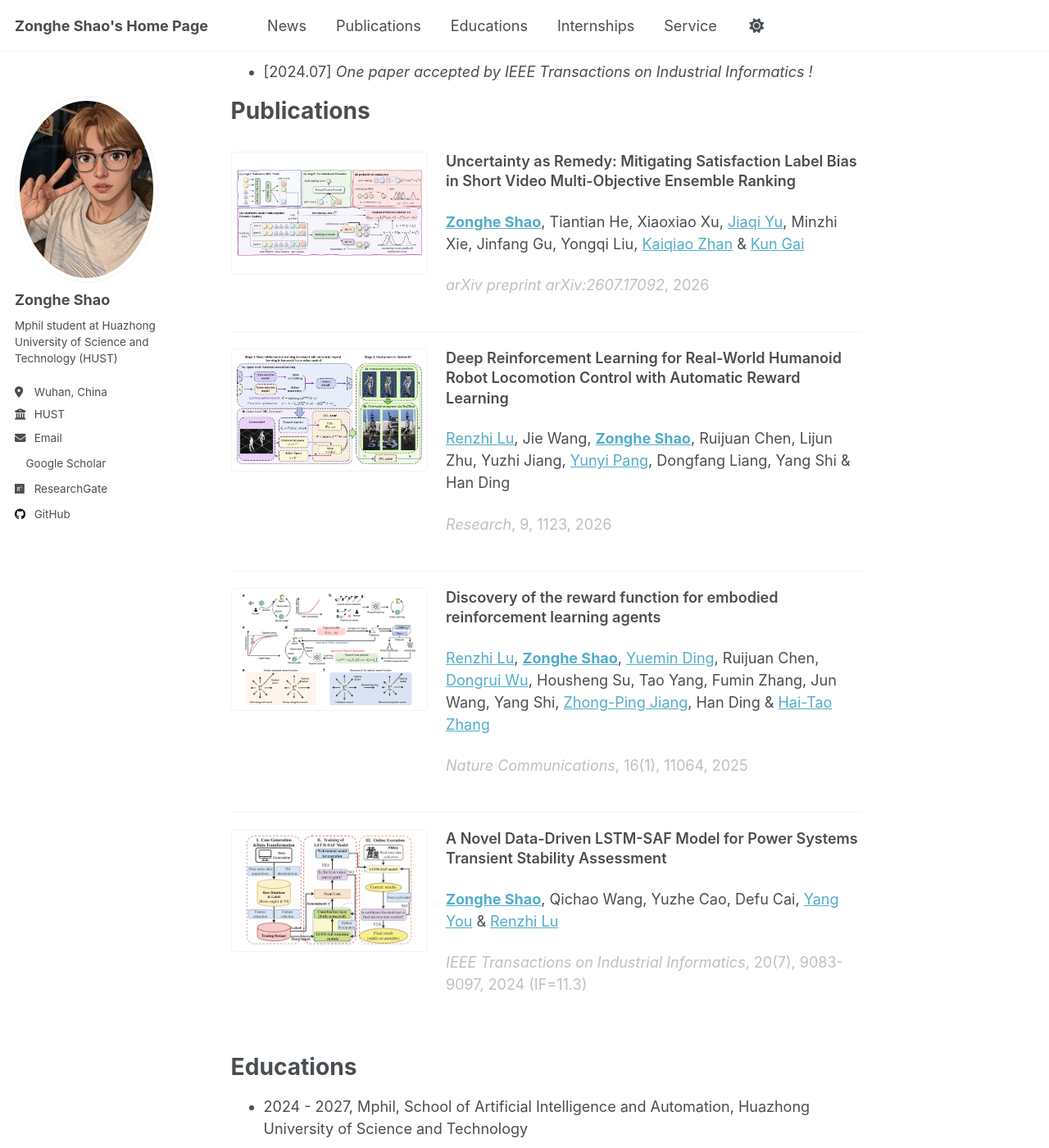
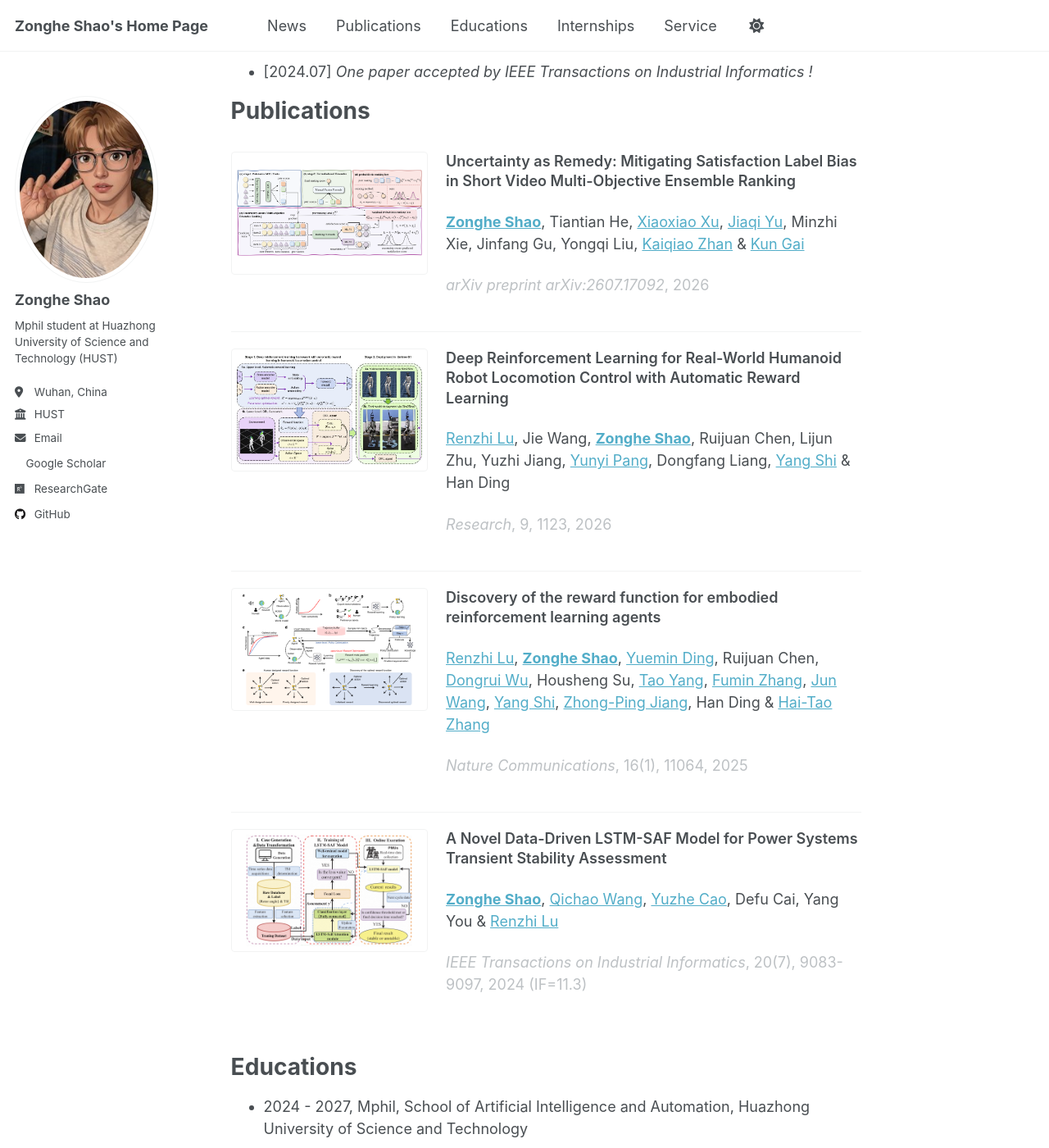
Before and after one commit to zhshao17/zhshao17.github.io, a Jekyll site: the page built from _pages/about.md, in a window 1280 px wide and 1400 px high, scrolled down 809 px. Shown: the whole window at 82% size. Built offline with Jekyll 4.4.1, drawn with Linux system fonts in a browser that asks for light colours; a script that is not in the unit is left out; part of the change alters nothing that is shown.

```diff
--- a/_data/publications.yml
+++ b/_data/publications.yml
@@ -2,12 +2,12 @@
 # Rendered by _includes/pub-list.html on both the homepage and /publications/.
 # Order here is the display order (newest first).
 # `image` is the methodology overview figure; leave empty to render text-only.
-# Author names link to verified Google Scholar profiles; unlinked names had no
-# confidently matchable profile (common names), so they are left plain.
+# Author names link to Google Scholar profiles; IDs supplied or confirmed by
+# the site owner take precedence. Names without a link have no known profile.
 
 - year: 2026
   title: "Uncertainty as Remedy: Mitigating Satisfaction Label Bias in Short Video Multi-Objective Ensemble Ranking"
-  authors: '<a href="https://scholar.google.com/citations?user=nwrx-_EAAAAJ"><strong>Zonghe Shao</strong></a>, Tiantian He, Xiaoxiao Xu, <a href="https://scholar.google.com/citations?user=uhio6wMAAAAJ">Jiaqi Yu</a>, Minzhi Xie, Jinfang Gu, Yongqi Liu, <a href="https://scholar.google.com/citations?user=7phrAWgAAAAJ">Kaiqiao Zhan</a> &amp; <a href="https://scholar.google.com/citations?user=PXO4ygEAAAAJ">Kun Gai</a>'
+  authors: '<a href="https://scholar.google.com/citations?user=nwrx-_EAAAAJ"><strong>Zonghe Shao</strong></a>, Tiantian He, <a href="https://scholar.google.com/citations?user=1I2OrQEAAAAJ">Xiaoxiao Xu</a>, <a href="https://scholar.google.com/citations?user=uhio6wMAAAAJ">Jiaqi Yu</a>, Minzhi Xie, Jinfang Gu, Yongqi Liu, <a href="https://scholar.google.com/citations?user=7phrAWgAAAAJ">Kaiqiao Zhan</a> &amp; <a href="https://scholar.google.com/citations?user=PXO4ygEAAAAJ">Kun Gai</a>'
   venue: "arXiv preprint arXiv:2607.17092"
   detail: ""
   note: ""
@@ -16,7 +16,7 @@
 
 - year: 2026
   title: "Deep Reinforcement Learning for Real-World Humanoid Robot Locomotion Control with Automatic Reward Learning"
-  authors: '<a href="https://scholar.google.com/citations?user=V5MSRhYAAAAJ">Renzhi Lu</a>, Jie Wang, <a href="https://scholar.google.com/citations?user=nwrx-_EAAAAJ"><strong>Zonghe Shao</strong></a>, Ruijuan Chen, Lijun Zhu, Yuzhi Jiang, <a href="https://scholar.google.com/citations?user=ys_c-rMAAAAJ">Yunyi Pang</a>, Dongfang Liang, Yang Shi &amp; Han Ding'
+  authors: '<a href="https://scholar.google.com/citations?user=V5MSRhYAAAAJ">Renzhi Lu</a>, Jie Wang, <a href="https://scholar.google.com/citations?user=nwrx-_EAAAAJ"><strong>Zonghe Shao</strong></a>, Ruijuan Chen, Lijun Zhu, Yuzhi Jiang, <a href="https://scholar.google.com/citations?user=ys_c-rMAAAAJ">Yunyi Pang</a>, Dongfang Liang, <a href="https://scholar.google.com/citations?user=LVnHobEAAAAJ">Yang Shi</a> &amp; Han Ding'
   venue: "Research"
   detail: "9, 1123"
   note: ""
@@ -25,7 +25,7 @@
 
 - year: 2025
   title: "Discovery of the reward function for embodied reinforcement learning agents"
-  authors: '<a href="https://scholar.google.com/citations?user=V5MSRhYAAAAJ">Renzhi Lu</a>, <a href="https://scholar.google.com/citations?user=nwrx-_EAAAAJ"><strong>Zonghe Shao</strong></a>, <a href="https://scholar.google.com/citations?user=_B7YqukAAAAJ">Yuemin Ding</a>, Ruijuan Chen, <a href="https://scholar.google.com/citations?user=UYGzCPEAAAAJ">Dongrui Wu</a>, Housheng Su, Tao Yang, Fumin Zhang, Jun Wang, Yang Shi, <a href="https://scholar.google.com/citations?user=COrhJXcAAAAJ">Zhong-Ping Jiang</a>, Han Ding &amp; <a href="https://scholar.google.com/citations?user=y089Rj8AAAAJ">Hai-Tao Zhang</a>'
+  authors: '<a href="https://scholar.google.com/citations?user=V5MSRhYAAAAJ">Renzhi Lu</a>, <a href="https://scholar.google.com/citations?user=nwrx-_EAAAAJ"><strong>Zonghe Shao</strong></a>, <a href="https://scholar.google.com/citations?user=_B7YqukAAAAJ">Yuemin Ding</a>, Ruijuan Chen, <a href="https://scholar.google.com/citations?user=UYGzCPEAAAAJ">Dongrui Wu</a>, Housheng Su, <a href="https://scholar.google.com/citations?user=9DTjZ_YAAAAJ">Tao Yang</a>, <a href="https://scholar.google.com/citations?user=7be_O8EAAAAJ">Fumin Zhang</a>, <a href="https://scholar.google.com/citations?user=TBcb-1kAAAAJ">Jun Wang</a>, <a href="https://scholar.google.com/citations?user=LVnHobEAAAAJ">Yang Shi</a>, <a href="https://scholar.google.com/citations?user=COrhJXcAAAAJ">Zhong-Ping Jiang</a>, Han Ding &amp; <a href="https://scholar.google.com/citations?user=y089Rj8AAAAJ">Hai-Tao Zhang</a>'
   venue: "Nature Communications"
   detail: "16(1), 11064"
   note: ""
@@ -34,7 +34,7 @@
 
 - year: 2024
   title: "A Novel Data-Driven LSTM-SAF Model for Power Systems Transient Stability Assessment"
-  authors: '<a href="https://scholar.google.com/citations?user=nwrx-_EAAAAJ"><strong>Zonghe Shao</strong></a>, Qichao Wang, Yuzhe Cao, Defu Cai, <a href="https://scholar.google.com/citations?user=jF4dPZwAAAAJ">Yang You</a> &amp; <a href="https://scholar.google.com/citations?user=V5MSRhYAAAAJ">Renzhi Lu</a>'
+  authors: '<a href="https://scholar.google.com/citations?user=nwrx-_EAAAAJ"><strong>Zonghe Shao</strong></a>, <a href="https://scholar.google.com/citations?user=KLyX8fQAAAAJ">Qichao Wang</a>, <a href="https://scholar.google.com/citations?user=5UWS-eAAAAAJ">Yuzhe Cao</a>, Defu Cai, Yang You &amp; <a href="https://scholar.google.com/citations?user=V5MSRhYAAAAJ">Renzhi Lu</a>'
   venue: "IEEE Transactions on Industrial Informatics"
   detail: "20(7), 9083-9097"
   note: "IF=11.3"
```
